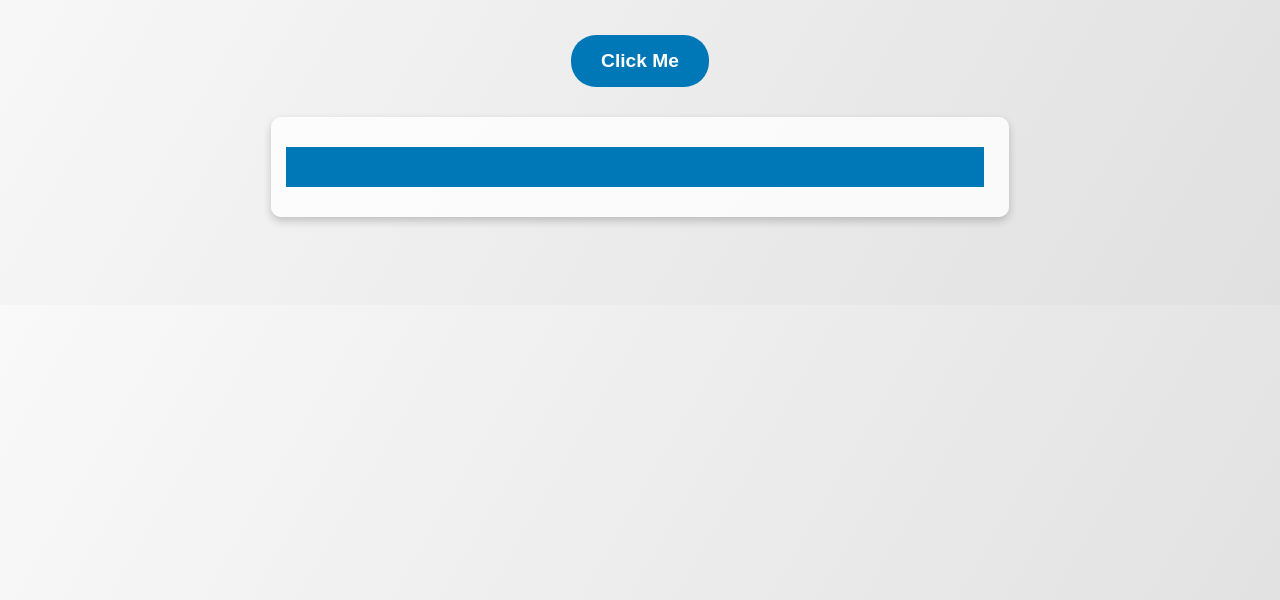
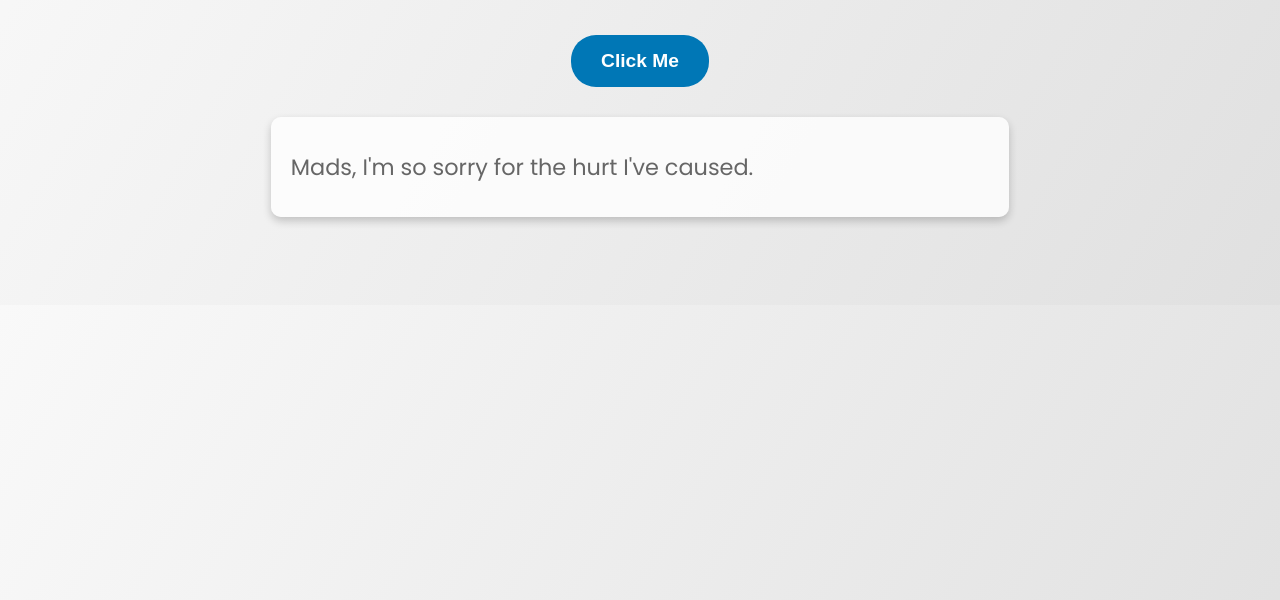
Before and after one commit to heaymalaah/heayma.github.io, a plain HTML site: page interactive-apology.html in a window 1280 px wide. Both pictures are taken after a click on the button "Click Me". Shown: the part 200-800 px from the top of the page. Drawn offline with Linux system fonts and the light colour scheme.

Commit message:
Update interactive-apology.html

```diff
--- a/interactive-apology.html
+++ b/interactive-apology.html
@@ -57,25 +57,8 @@
             font-size: 1.4em;
             margin: 10px 0;
             opacity: 0;
+            line-height: 1.8;
             transition: opacity 0.5s ease-in-out;
-            line-height: 1.8;
-            position: relative;
-        }
-
-        .message::before {
-            content: '';
-            position: absolute;
-            width: 0;
-            height: 100%;
-            background: #0077b6;
-            left: -5px;
-            top: 0;
-            animation: typing 0.5s steps(30, end) forwards;
-        }
-
-        @keyframes typing {
-            from { width: 0; }
-            to { width: 100%; }
         }
     </style>
 </head>
@@ -102,15 +85,29 @@
                 const messageContainer = document.getElementById('message-container');
                 const newMessage = document.createElement('p');
                 newMessage.className = 'message';
-                newMessage.innerText = messages[step];
                 messageContainer.appendChild(newMessage);
 
-                setTimeout(() => {
-                    newMessage.style.opacity = 1;
-                }, 100);
-
+                typeWriter(messages[step], newMessage);
                 step++;
             }
+        }
+
+        function typeWriter(text, element) {
+            let i = 0;
+            const speed = 50; // Typing speed in milliseconds
+
+            function type() {
+                if (i < text.length) {
+                    element.innerHTML += text.charAt(i);
+                    i++;
+                    setTimeout(type, speed);
+                } else {
+                    element.style.opacity = 1; // Smooth fade-in after typing completes
+                }
+            }
+            element.innerHTML = ''; // Clear existing text
+            element.style.opacity = 0; // Reset opacity
+            type();
         }
     </script>
 </body>
```
